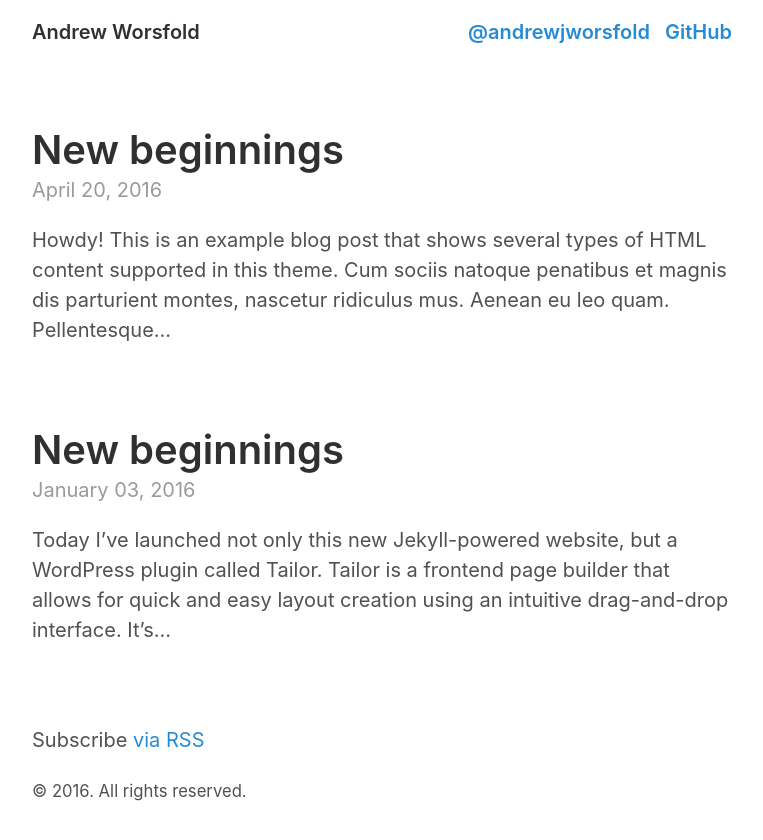
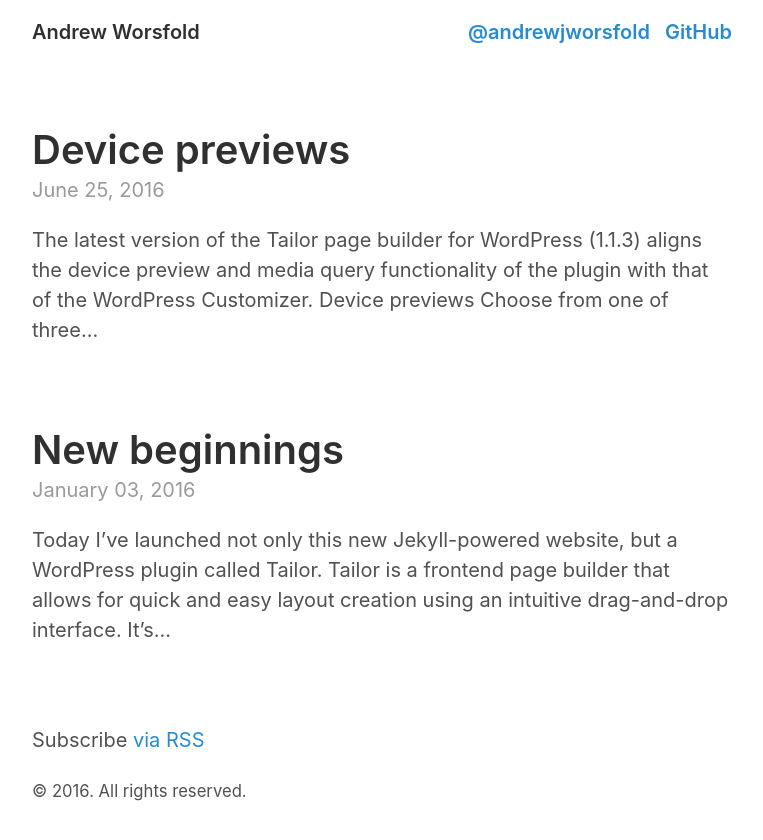
Before and after one commit to andrew-worsfold/andrew-worsfold.github.io, a Jekyll site: the page built from index.html, in a window 1280 px wide. Shown: the top 840 px of the page, without its empty margins (258-1021 px from the left). Built offline with Jekyll 4.4.1, drawn with Linux system fonts in a browser that asks for light colours; the list of posts is cut into pages by our own code; some of the changed lines change nothing that is shown.

Commit message:
New article: device previews in Tailor.

```diff
--- a/_config.yml
+++ b/_config.yml
@@ -23,3 +23,5 @@ author:
 gems:
   - jekyll-paginate
   - jekyll-gist
+
+analytics_id:         UA-30335032-1
--- a/_layouts/default.html
+++ b/_layouts/default.html
@@ -29,14 +29,16 @@
       </footer>
     </div>
 
+    {% if site.analytics_id %}
     <script>
-      (function(a,n,d,r,e,w,j){a['GoogleAnalyticsObject']=e;a[e]=a[e]||function(){
-                (a[e].q=a[e].q||[]).push(arguments)},a[e].l=1*new Date();w=n.createElement(d),
-              j=n.getElementsByTagName(d)[0];w.async=1;w.src=r;j.parentNode.insertBefore(w,j)
+      (function(i,s,o,g,r,a,m){i['GoogleAnalyticsObject']=r;i[r]=i[r]||function(){
+                (i[r].q=i[r].q||[]).push(arguments)},i[r].l=1*new Date();a=s.createElement(o),
+              m=s.getElementsByTagName(o)[0];a.async=1;a.src=g;m.parentNode.insertBefore(a,m)
       })(window,document,'script','//www.google-analytics.com/analytics.js','ga');
-      ga('create', 'UA-30335032-1', 'auto');
+      ga('create', '{{ site.analytics_id }}', 'auto');
       ga('send', 'pageview');
     </script>
+    {% endif %}
 
   </body>
 </html>
--- a/_posts/2016-04-20-new-beginnings.md
+++ /dev/null
@@ -1,168 +0,0 @@
----
-layout: post
-title: New beginnings
----
-
-<div class="message">
-  Howdy! This is an example blog post that shows several types of HTML content supported in this theme.
-</div>
-
-Cum sociis natoque penatibus et magnis <a href="#">dis parturient montes</a>, nascetur ridiculus mus. *Aenean eu leo quam.* Pellentesque ornare sem lacinia quam venenatis vestibulum. Sed posuere consectetur est at lobortis. Cras mattis consectetur purus sit amet fermentum.
-
-> Curabitur blandit tempus porttitor. Nullam quis risus eget urna mollis ornare vel eu leo. Nullam id dolor id nibh ultricies vehicula ut id elit.
-
-Etiam porta **sem malesuada magna** mollis euismod. Cras mattis consectetur purus sit amet fermentum. Aenean lacinia bibendum nulla sed consectetur.
-
-## Inline HTML elements
-
-HTML defines a long list of available inline tags, a complete list of which can be found on the [Mozilla Developer Network](https://developer.mozilla.org/en-US/docs/Web/HTML/Element).
-
-- **To bold text**, use `<strong>`.
-- *To italicize text*, use `<em>`.
-- Abbreviations, like <abbr title="HyperText Markup Langage">HTML</abbr> should use `<abbr>`, with an optional `title` attribute for the full phrase.
-- Citations, like <cite>&mdash; Mark otto</cite>, should use `<cite>`.
-- <del>Deleted</del> text should use `<del>` and <ins>inserted</ins> text should use `<ins>`.
-- Superscript <sup>text</sup> uses `<sup>` and subscript <sub>text</sub> uses `<sub>`.
-
-Most of these elements are styled by browsers with few modifications on our part.
-
-## Footnotes
-
-Footnotes are supported as part of the Markdown syntax. Here's one in action. Clicking this number[^fn-sample_footnote] will lead you to a footnote. The syntax looks like:
-
-{% highlight text %}
-Clicking this number[^fn-sample_footnote]
-{% endhighlight %}
-
-Each footnote needs the `^fn-` prefix and a unique ID to be referenced for the footnoted content. The syntax for that list looks something like this:
-
-{% highlight text %}
-[^fn-sample_footnote]: Handy! Now click the return link to go back.
-{% endhighlight %}
-
-You can place the footnoted content wherever you like. Markdown parsers should properly place it at the bottom of the post.
-
-## Heading
-
-Vivamus sagittis lacus vel augue rutrum faucibus dolor auctor. Duis mollis, est non commodo luctus, nisi erat porttitor ligula, eget lacinia odio sem nec elit. Morbi leo risus, porta ac consectetur ac, vestibulum at eros.
-
-### Code
-
-Inline code is available with the `<code>` element. Snippets of multiple lines of code are supported through Pygments. Longer lines will automatically scroll horizontally when needed.
-
-{% highlight js %}
-// Example can be run directly in your JavaScript console
-
-// Create a function that takes two arguments and returns the sum of those arguments
-var adder = new Function("a", "b", "return a + b");
-
-// Call the function
-adder(2, 6);
-// > 8
-{% endhighlight %}
-
-You may also optionally show code snippets with line numbers. Add `linenos` to the Pygments tags.
-
-{% highlight js linenos %}
-// Example can be run directly in your JavaScript console
-
-// Create a function that takes two arguments and returns the sum of those arguments
-var adder = new Function("a", "b", "return a + b");
-
-// Call the function
-adder(2, 6);
-// > 8
-{% endhighlight %}
-
-Aenean lacinia bibendum nulla sed consectetur. Etiam porta sem malesuada magna mollis euismod. Fusce dapibus, tellus ac cursus commodo, tortor mauris condimentum nibh, ut fermentum massa.
-
-### Gists via GitHub Pages
-
-Vestibulum id ligula porta felis euismod semper. Nullam quis risus eget urna mollis ornare vel eu leo. Donec sed odio dui.
-
-{% gist 13f94b734a4ddb132735 gist.md %}
-
-Aenean eu leo quam. Pellentesque ornare sem lacinia quam venenatis vestibulum. Nullam quis risus eget urna mollis ornare vel eu leo. Cum sociis natoque penatibus et magnis dis parturient montes, nascetur ridiculus mus. Donec sed odio dui. Vestibulum id ligula porta felis euismod semper.
-
-### Lists
-
-Cum sociis natoque penatibus et magnis dis parturient montes, nascetur ridiculus mus. Aenean lacinia bibendum nulla sed consectetur. Etiam porta sem malesuada magna mollis euismod. Fusce dapibus, tellus ac cursus commodo, tortor mauris condimentum nibh, ut fermentum massa justo sit amet risus.
-
-* Praesent commodo cursus magna, vel scelerisque nisl consectetur et.
-* Donec id elit non mi porta gravida at eget metus.
-* Nulla vitae elit libero, a pharetra augue.
-
-Donec ullamcorper nulla non metus auctor fringilla. Nulla vitae elit libero, a pharetra augue.
-
-1. Vestibulum id ligula porta felis euismod semper.
-2. Cum sociis natoque penatibus et magnis dis parturient montes, nascetur ridiculus mus.
-3. Maecenas sed diam eget risus varius blandit sit amet non magna.
-
-Cras mattis consectetur purus sit amet fermentum. Sed posuere consectetur est at lobortis.
-
-<dl>
-  <dt>HyperText Markup Language (HTML)</dt>
-  <dd>The language used to describe and define the content of a Web page</dd>
-
-  <dt>Cascading Style Sheets (CSS)</dt>
-  <dd>Used to describe the appearance of Web content</dd>
-
-  <dt>JavaScript (JS)</dt>
-  <dd>The programming language used to build advanced Web sites and applications</dd>
-</dl>
-
-Integer posuere erat a ante venenatis dapibus posuere velit aliquet. Morbi leo risus, porta ac consectetur ac, vestibulum at eros. Nullam quis risus eget urna mollis ornare vel eu leo.
-
-### Images
-
-Quisque consequat sapien eget quam rhoncus, sit amet laoreet diam tempus. Aliquam aliquam metus erat, a pulvinar turpis suscipit at.
-
-![placeholder](http://placehold.it/800x400 "Large example image")
-![placeholder](http://placehold.it/400x200 "Medium example image")
-![placeholder](http://placehold.it/200x200 "Small example image")
-
-### Tables
-
-Aenean lacinia bibendum nulla sed consectetur. Lorem ipsum dolor sit amet, consectetur adipiscing elit.
-
-<table>
-  <thead>
-    <tr>
-      <th>Name</th>
-      <th>Upvotes</th>
-      <th>Downvotes</th>
-    </tr>
-  </thead>
-  <tfoot>
-    <tr>
-      <td>Totals</td>
-      <td>21</td>
-      <td>23</td>
-    </tr>
-  </tfoot>
-  <tbody>
-    <tr>
-      <td>Alice</td>
-      <td>10</td>
-      <td>11</td>
-    </tr>
-    <tr>
-      <td>Bob</td>
-      <td>4</td>
-      <td>3</td>
-    </tr>
-    <tr>
-      <td>Charlie</td>
-      <td>7</td>
-      <td>9</td>
-    </tr>
-  </tbody>
-</table>
-
-Nullam id dolor id nibh ultricies vehicula ut id elit. Sed posuere consectetur est at lobortis. Nullam quis risus eget urna mollis ornare vel eu leo.
-
------
-
-Want to see something else added? <a href="https://github.com/poole/poole/issues/new">Open an issue.</a>
-
-[^fn-sample_footnote]: Handy! Now click the return link to go back.
--- /dev/null
+++ b/_posts/2016-06-25-device-previews.md
@@ -0,0 +1,22 @@
+---
+layout: post
+title: Device previews
+---
+
+The latest version of the [Tailor page builder](http://www.gettailor.com) for WordPress (1.1.3) aligns the device preview and media query functionality of the plugin with that of the WordPress Customizer.
+
+## Device previews
+
+Choose from one of three device sizes to preview your page in that size:
+
+1. Desktop
+2. Tablet
+3. Mobile
+
+![Device previews in Tailor]({{ site.baseurl }}/img/tailor-device-preview.png "Device previews in Tailor")
+
+## Responsive settings
+
+These sizes are now also used in the settings for certain elements.  For example, you can specify the minimum screen size that columns within a row should be displayed as columns (instead of being stacked on top of one another).
+
+![Responsive settings in Tailor]({{ site.baseurl }}/img/tailor-responsive-settings.png "Responsive settings in Tailor")
```
Also changed, not shown: img/tailor-device-preview.png (added), img/tailor-responsive-settings.png (added).
